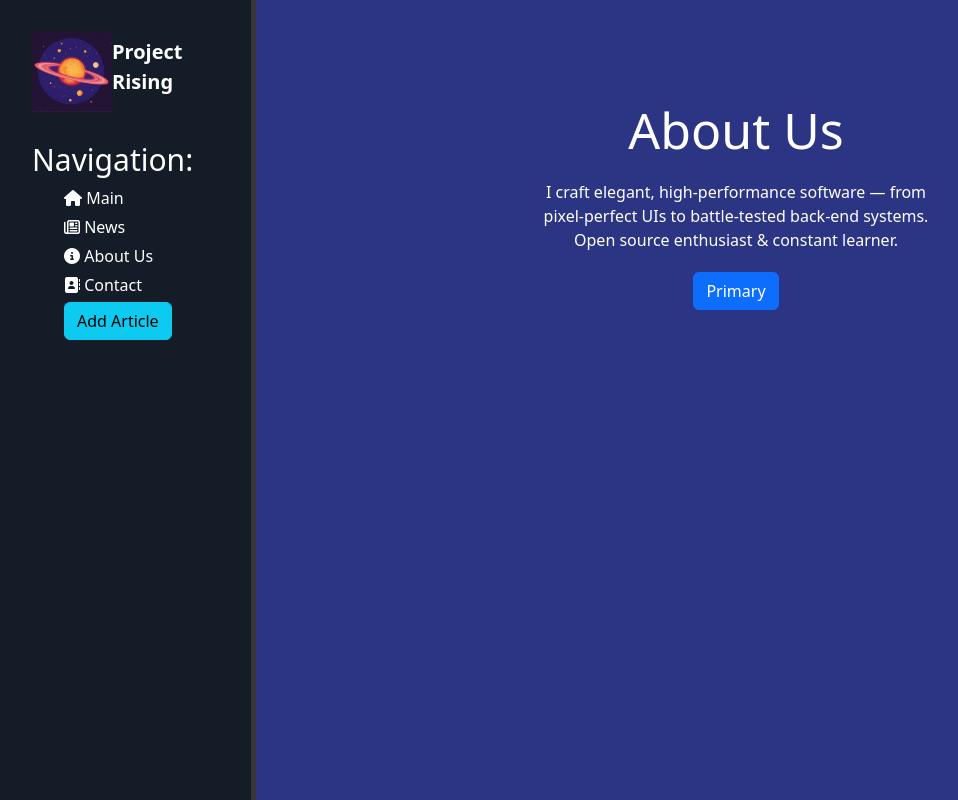
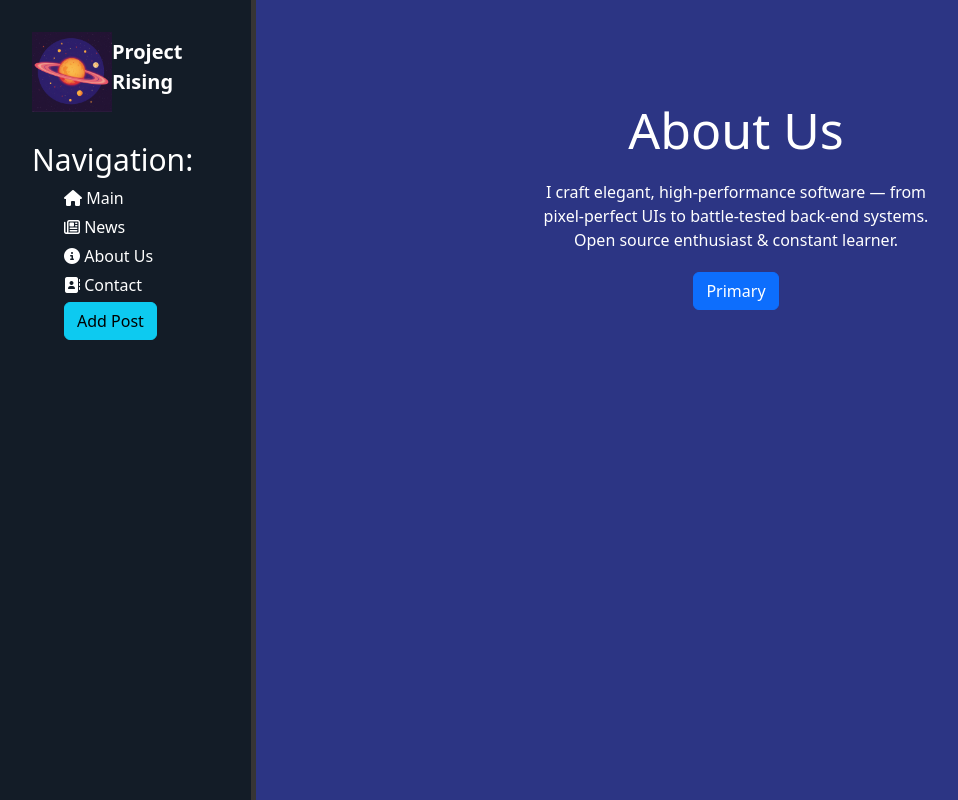
Before and after one commit to PlayErsGames666/Django, a Django app: page /about/ in a window 1280 px wide. Shown: the whole page, without its empty margins (0-958 px from the left). Run offline with Django 5.2, Linux system fonts and the light colour scheme.

Commit message:
Add post link

```diff
--- a/Rising/main/templates/main/layout.html
+++ b/Rising/main/templates/main/layout.html
@@ -20,7 +20,7 @@
             <li><a href="{% url 'news' %}"><i class="fa-regular fa-newspaper"></i> News </a></li>
             <li><a href="{% url 'about' %}"><i class="fa-solid fa-circle-info"></i> About Us </a></li>
             <li><a href="{% url 'contact' %}"><i class="fa-solid fa-address-book"></i> Contact </a></li>
-            <li><a href="{% url 'create' %}"><button type="button" class="btn btn-info"> Add Article </button></a></li>
+            <li><a href="{% url 'create' %}"><button type="button" class="btn btn-info"> Add Post </button></a></li>
         </ul>
     </aside>
     <!-- Боковая панель -->
```
